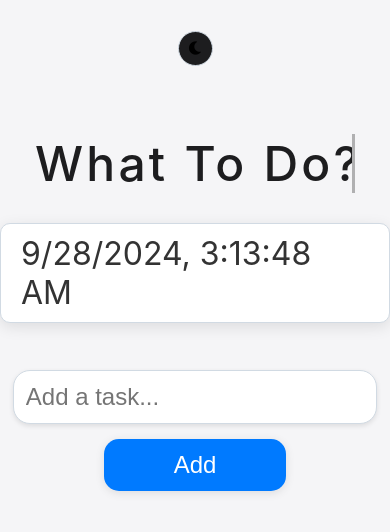
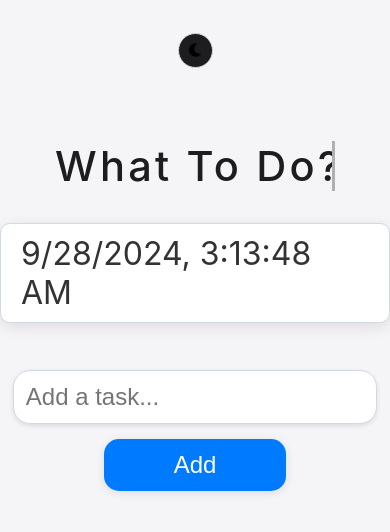
Before and after one commit to ErianDeath/todoList_dev, a website: page index.html in a window 390 px wide. Drawn offline with Linux system fonts and the light colour scheme.

Commit message:
fix again

```diff
--- a/front/styles.css
+++ b/front/styles.css
@@ -253,14 +253,14 @@ form button:hover {
 
 @media only screen and (max-width: 400px) {
   #header {
-      font-size: 1.5rem;
+      font-size: 1.3rem;
   }
 
   #title {
       animation:
           animated-text 3.5s steps(16,end) 0.5s 1 normal both,
           animated-cursor 750ms steps(16,end) infinite;
-      max-width: 320px;
+      max-width: 280px;
   }
 }
 
```
